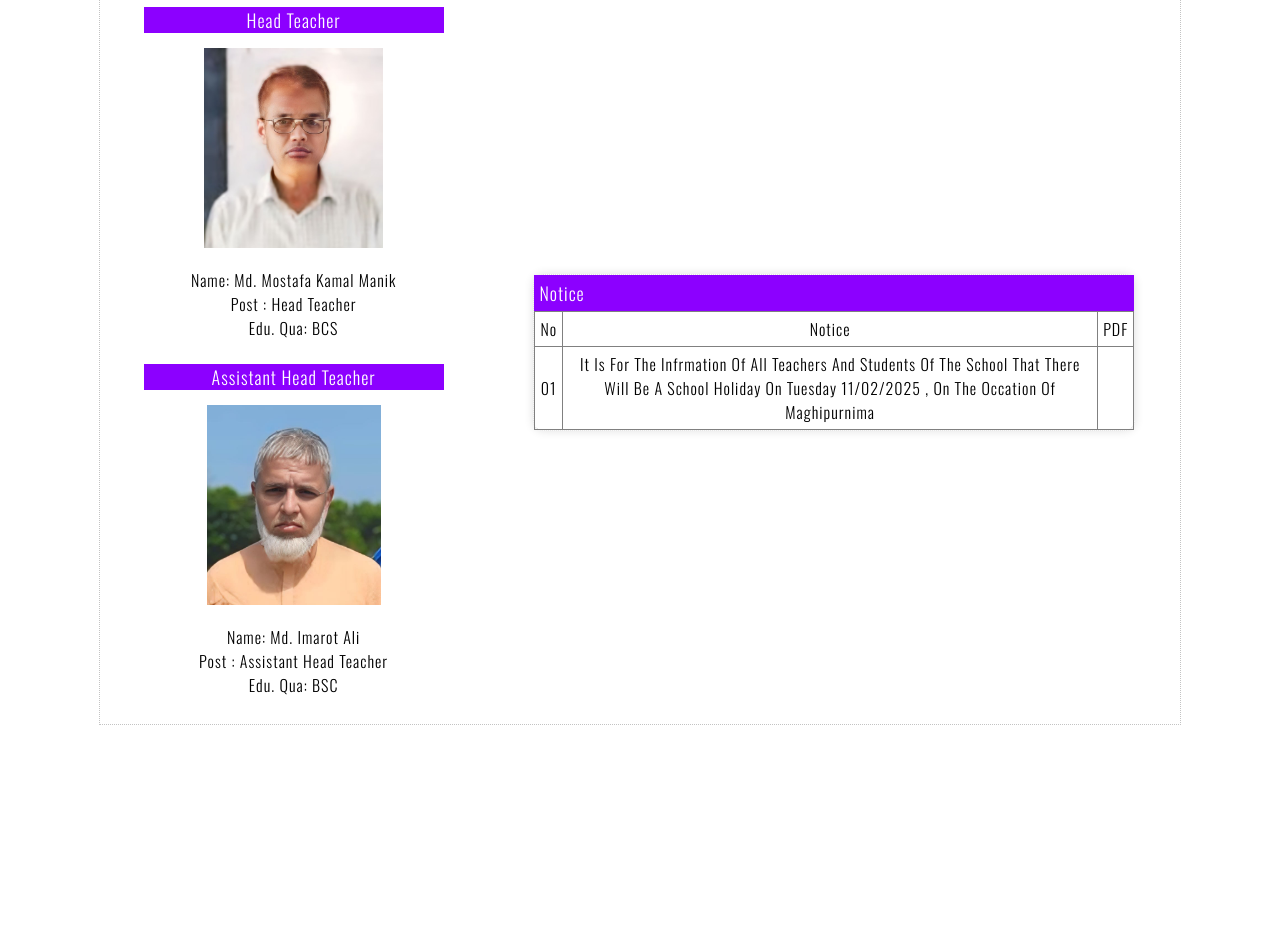
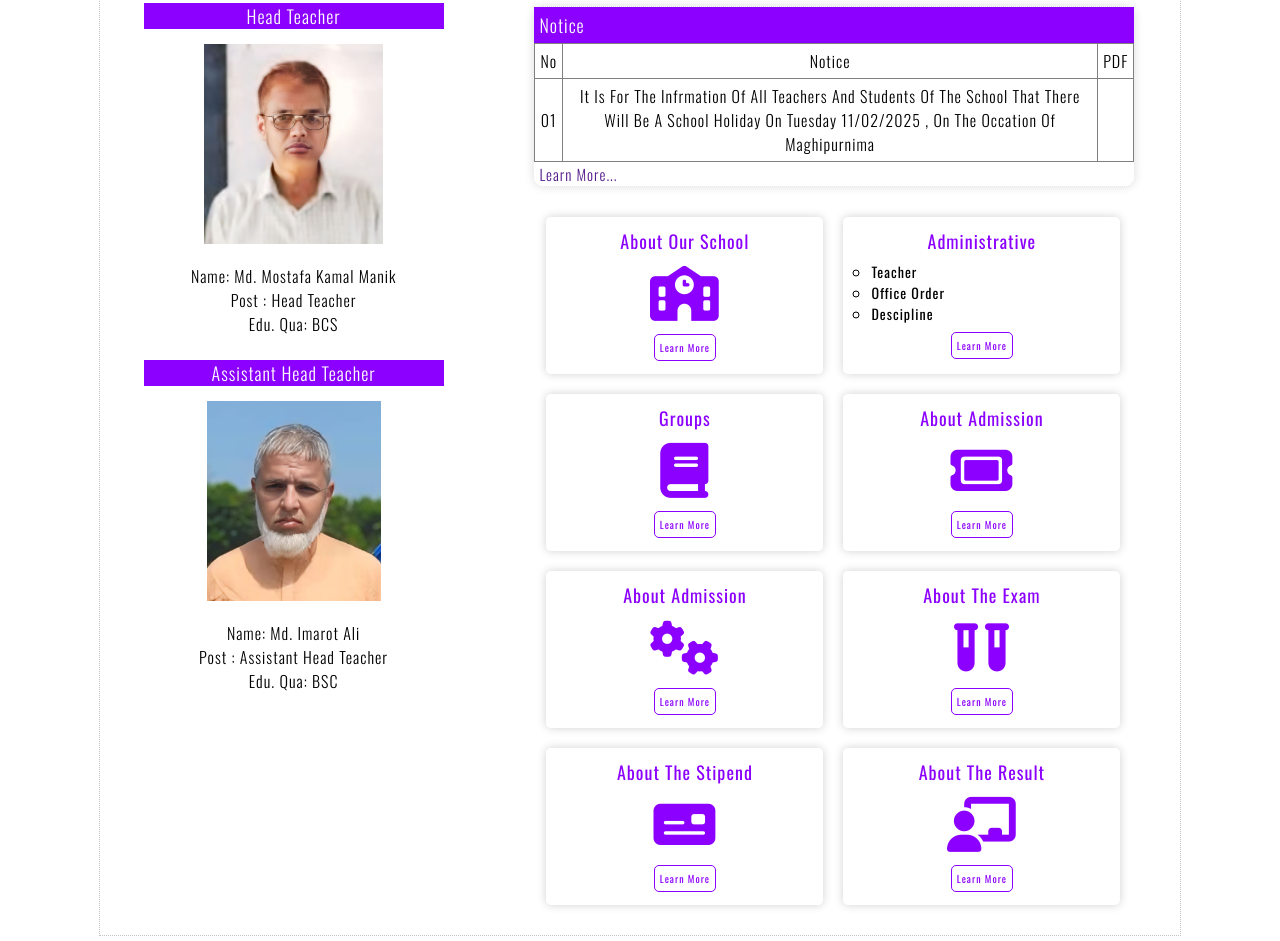
Before and after one commit to afranabir09/I-H-A, a plain HTML site: page index.html in a window 1280 px wide. Shown: the part 521-1462 px from the top of the page. Before the commit the page ends 1251 px from the top, so only its background shows below. Drawn offline with nearby package versions, Linux system fonts and the light colour scheme; a web font is replaced by a local one.

Commit message:
13/02/2025 task

```diff
--- a/index.html
+++ b/index.html
@@ -8,6 +8,7 @@
     <link rel="preconnect" href="https://fonts.googleapis.com">
 <link rel="preconnect" href="https://fonts.gstatic.com" crossorigin>
 <link href="https://fonts.googleapis.com/css2?family=Noto+Serif:ital,wght@0,100..900;1,100..900&family=Oswald:wght@200..700&family=Playfair+Display:ital,wght@0,400..900;1,400..900&family=Roboto+Condensed:ital,wght@0,100..900;1,100..900&display=swap" rel="stylesheet">
+<link rel="stylesheet" href="https://cdnjs.cloudflare.com/ajax/libs/font-awesome/6.7.2/css/all.min.css" integrity="sha512-Evv84Mr4kqVGRNSgIGL/F/aIDqQb7xQ2vcrdIwxfjThSH8CSR7PBEakCr51Ck+w+/U6swU2Im1vVX0SVk9ABhg==" crossorigin="anonymous" referrerpolicy="no-referrer" />
 
 </head>
 <body>
@@ -75,6 +76,64 @@
                                 <th></th>
                             </tr>
                         </table>
+                        <a href="">Learn More...</a>
+                    </div>
+
+                    <div class="card-box">
+
+                        <div class="box-card">
+                            <h2>About Our School</h2>
+                            <i class="fa-solid fa-school"></i><br>
+                            <a href="">Learn More</a>
+                        </div>
+
+                        <div class="box-card">
+                            <h2>Administrative</h2>
+                            <ol>
+                                <li>Teacher</li>
+                                <li>Office Order</li>
+                                <li>Descipline</li>
+                            </ol>
+                            <a href="">Learn More</a>
+                        </div>
+
+                        <div class="box-card">
+                            <h2>Groups</h2>
+                            <i class="fa-solid fa-book"></i><br>
+                            <a href="">Learn More</a>
+                        </div>
+
+                        <div class="box-card">
+                            <h2>About Admission</h2>
+                            <i class="fa-solid fa-ticket"></i><br>
+                            <a href="">Learn More</a>
+                        </div>
+
+                        <div class="box-card">
+                            <h2>About Admission</h2>
+                            <i class="fa-solid fa-gears"></i><br>
+                            <a href="">Learn More</a>
+                        </div>
+
+                        <div class="box-card">
+                            <h2>About The Exam</h2>
+                            <i class="fa-solid fa-vials"></i><br>
+                            <a href="">Learn More</a>
+                        </div>
+
+                        <div class="box-card">
+                            <h2>About The Stipend</h2>
+                            <i class="fa-solid fa-money-check"></i><br>
+                            <a href="">Learn More</a>
+                        </div>
+
+                        <div class="box-card">
+                            <h2>About The Result</h2>
+                            <i class="fa-solid fa-chalkboard-user"></i><br>
+                            <a href="">Learn More</a>
+                        </div>
+
+
                     </div>
                 </div>
 
--- a/style.css
+++ b/style.css
@@ -73,16 +73,16 @@
         background-image: url(WhatsApp\ Image\ 2025-02-11\ at\ 12.15.35_9ac6a9f3.jpg);
     }
     34%{
-        background-image: url(WhatsApp\ Image\ 2025-02-11\ at\ 12.15.36_6ee061ed.jpg);
+        background-image: url(WhatsApp\ Image\ 2025-02-13\ at\ 12.07.40_a100619f.jpg);
     }
     66%{
-        background-image: url(WhatsApp\ Image\ 2025-02-11\ at\ 12.15.36_6ee061ed.jpg);
+        background-image: url(WhatsApp\ Image\ 2025-02-13\ at\ 12.07.40_a100619f.jpg);
     }
     67%{
-        background-image: url(WhatsApp\ Image\ 2025-02-11\ at\ 12.15.36_740fe9af.jpg);
+        background-image: url(WhatsApp\ Image\ 2025-02-13\ at\ 12.08.47_b4623a0c.jpg);
     }
     100%{
-        background-image: url(WhatsApp\ Image\ 2025-02-11\ at\ 12.15.36_740fe9af.jpg);
+        background-image: url(WhatsApp\ Image\ 2025-02-13\ at\ 12.08.47_b4623a0c.jpg);
     }
 }
 
@@ -97,7 +97,7 @@
 
 .menu{
     text-align: center;
-    margin-top: 2px;
+    margin-top: 8px;
 }
 
 .menu a{
@@ -118,7 +118,6 @@
     height: auto;
     width: 100% ;
     border: 1px solid rgba(0, 0, 0, 0);
-    align-items: center;
 }
 
 .box1{
@@ -126,7 +125,7 @@
     height: auto;
     width: 300px ;
     border: 1px solid rgba(0, 0, 0, 0);
-    margin: 25px auto;
+    margin: 15px auto;
 }
 
 .box1 h1{
@@ -141,7 +140,7 @@
     margin: 15px;
  }
 .box2{
-    margin: auto;
+    margin: 13px auto;
     height:auto;
     width: 600px;
     border: 1px solid rgba(0, 0, 0, 0);
@@ -168,3 +167,85 @@
 .box2 th{
     padding: 5px;
 }
+.sub-box a{
+    text-align: right;
+    text-decoration: none;
+    font-size: 15px;
+    padding: 5px;
+}
+
+/*card-box Section*/
+
+.card-box{
+    margin-top: 20px;
+    display: flex;
+    flex-wrap: wrap;
+    text-align: center;
+    justify-content: center;
+    align-items: center;
+}
+
+.box-card{
+    height: 135px;
+    width: 235px;
+    border: 1px solid rgb(255, 255, 255);
+    box-shadow: 0px 0px 10px rgba(0, 0, 0, 0.185);
+    border-radius: 5px;
+    padding: 10px 20px;
+    margin: 10px;
+    cursor: pointer;
+    transition: 0.5s ease;
+}
+
+.box-card:hover{
+    transform: scale(1.03);
+}
+
+.box-card h2{
+    background-color: white;
+    font-size: 18px;
+    color: rgb(140, 0, 255);
+    font-weight: 400;
+    transition: 0.5s ease;
+}
+.box-card h2:hover{
+    color: rgb(84, 0, 153);
+    letter-spacing: 1.5px;
+}
+.box-card i{
+    color: rgb(140, 0, 255);
+    font-size: 55px;
+    margin: 12px;
+}
+.box-card a{
+    font-size: 10px;
+    font-weight: 400;
+    text-decoration: none;
+    background-color: rgb(255, 255, 255);
+    border: 1px solid rgb(140, 0, 255);
+    padding: 5px;
+    color: rgb(140, 0, 255);
+    border-radius: 5px;
+    transition: 0.5s ease;
+}
+
+.box-card a:hover{
+    background-color: rgb(140, 0, 255);
+    color: white;
+    border: 0;
+}
+.box-card ol{
+    text-align: left;
+    margin-left: 12px;
+    margin: 7px;
+    list-style-type: circle;
+}
+.box-card ol li{
+    color: black;
+    font-weight: 400;
+    font-size: 14px;
+    transition: 0.5s ease;
+}
+.box-card ol li:hover{
+    letter-spacing: 1.5px;
+}
```
Also changed, not shown: WhatsApp Image 2025-02-13 at 12.06.50_ca4908f2.jpg (added), WhatsApp Image 2025-02-13 at 12.07.40_a100619f.jpg (added), WhatsApp Image 2025-02-13 at 12.08.47_b4623a0c.jpg (added).
